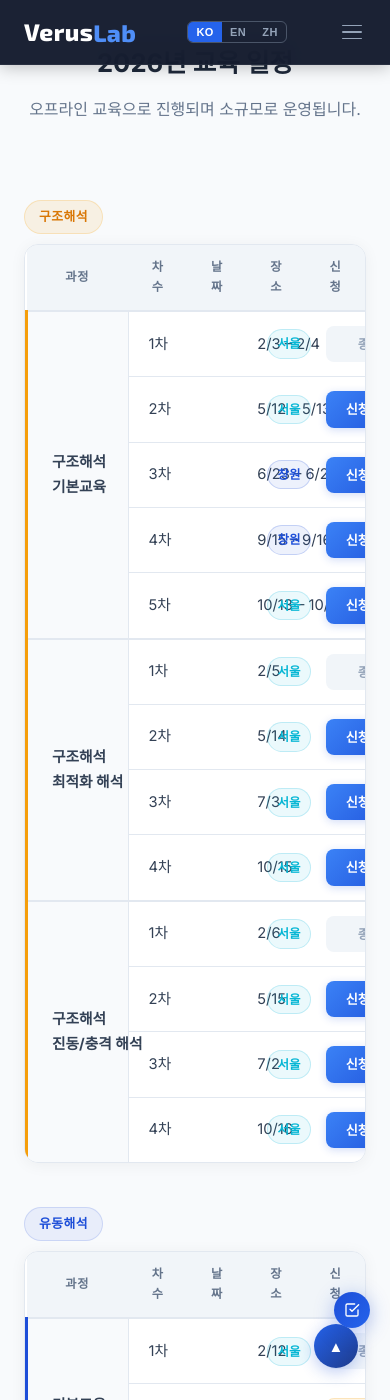
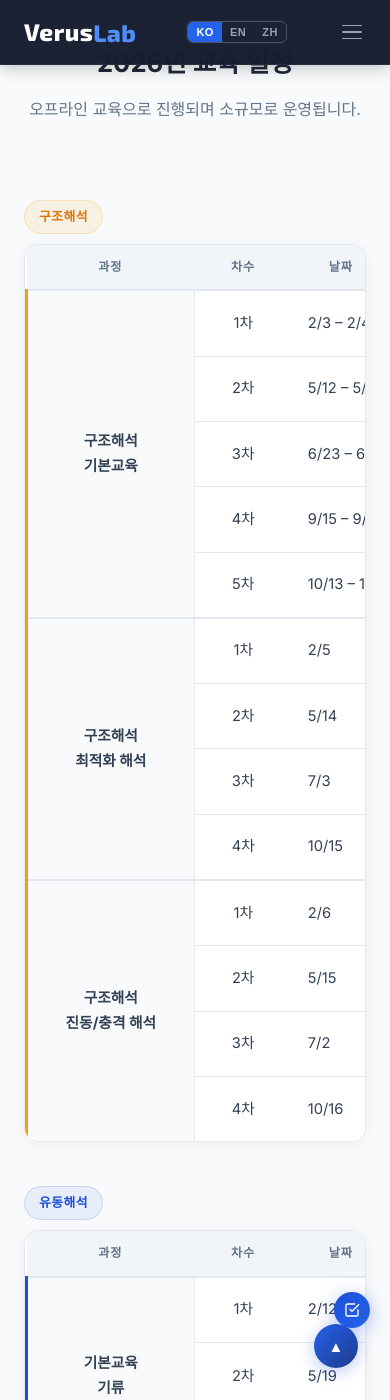
Before and after one commit to VerusLab-KR/Homepage, a Jekyll site: the page built from education/index.html, in a window 390 px wide and 1400 px high, scrolled down 2128 px. Built offline with Jekyll 4.4.1, drawn with Linux system fonts in a browser that asks for light colours; some of the changed text lies outside the part shown.

Commit message:
Fix schedule table overlap on mobile (education page)
Add min-width and reduce sched-date padding in mobile media query
to prevent cell content overlap in KakaoTalk in-app browser.

Co-Authored-By: Claude Sonnet 4.6 <noreply@anthropic.com>

```diff
--- a/education/index.html
+++ b/education/index.html
@@ -181,6 +181,8 @@ h2{font-size:clamp(1.6rem,3vw,2.4rem);font-weight:700;line-height:1.2;margin-bot
 @media(max-width:700px){
   .course-card{padding:32px 24px}
   .text-gradient{background:none;-webkit-text-fill-color:var(--blue-400)}
+  .schedule-table{min-width:560px}
+  .sched-date{padding-left:16px!important}
 }
 </style>
 
```
